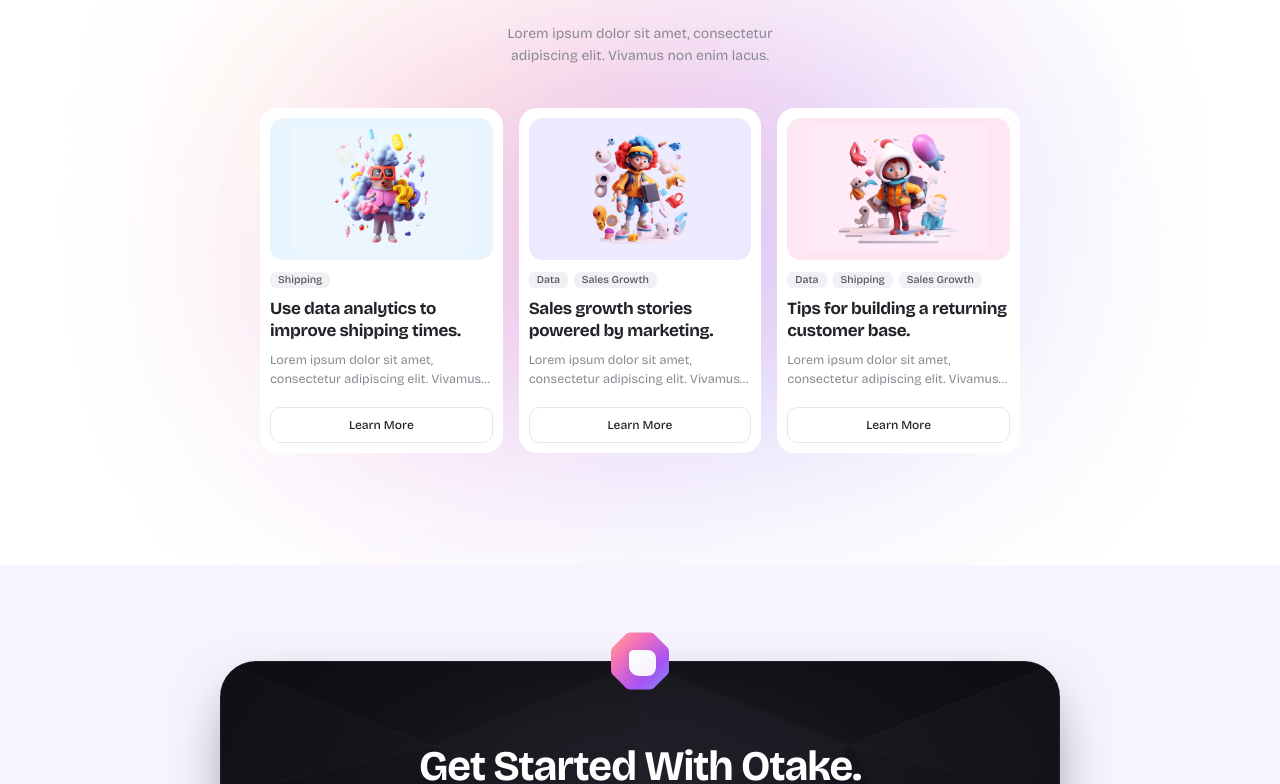
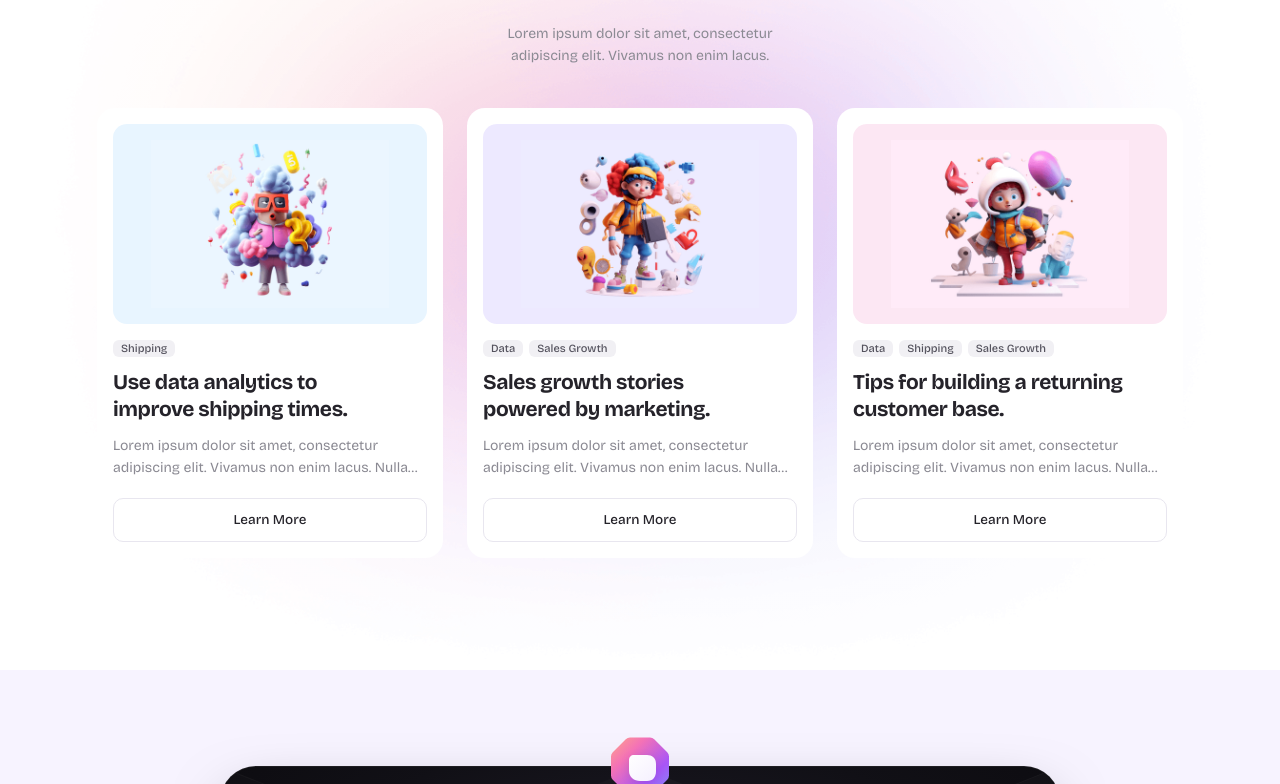
Before and after one commit to priyansh-kevalon/Otake-Website-Design, a React (Vite) app in the folder Otake-Frontend/: page / in a window 1280 px wide. Shown: the part 4956-5740 px from the top of the page. Built offline with nearby package versions, Linux system fonts and the light colour scheme.

Commit message:
style: adjust layout and spacing in Footer and BlogArticles sections for improved aesthetics and readability

```diff
--- a/Otake-Frontend/src/components/layout/Footer.jsx
+++ b/Otake-Frontend/src/components/layout/Footer.jsx
@@ -218,7 +218,7 @@ function Footer({ onNavigate, isAboutPage = false }) {
     >
       <h2 className="sr-only">Otake footer</h2>
 
-      <div className="otake-footer relative mx-auto w-[98%] rounded-[24px] border border-white/[0.08] px-6 py-10 sm:px-10 sm:py-14 lg:px-16 xl:h-[988px] xl:pb-8 xl:pt-[140px]">
+      <div className="otake-footer relative mx-auto w-[98%] rounded-[24px] border border-white/[0.08] px-6 py-10 sm:px-10 sm:py-14 lg:px-16 xl:min-h-[988px] xl:pb-8 xl:pt-[140px]">
         <PerspectiveWireframe />
 
         {/* ---------------- 1. TOP TIER: 3 Feature Highlights ---------------- */}
--- a/Otake-Frontend/src/components/sections/BlogArticles.jsx
+++ b/Otake-Frontend/src/components/sections/BlogArticles.jsx
@@ -29,47 +29,47 @@ function ArticleCard({ id, image, imageBg, categories, title, wideOnSm }) {
   return (
     <article
       id={id}
-      className={`flex min-h-[345px] flex-col scroll-mt-6 rounded-[18px] bg-white p-2.5 ${
+      className={`flex min-h-[450px] flex-col scroll-mt-6 rounded-[18px] bg-white p-4 ${
         wideOnSm
-          ? 'sm:col-span-2 sm:mx-auto sm:w-full sm:max-w-[calc(50%-8px)] lg:col-span-1 lg:mx-0 lg:w-auto lg:max-w-none'
+          ? 'sm:col-span-2 sm:mx-auto sm:w-full sm:max-w-[calc(50%-12px)] lg:col-span-1 lg:mx-0 lg:w-auto lg:max-w-none'
           : ''
       }`}
     >
       <div
-        className={`flex h-[142px] w-full items-center justify-center overflow-hidden rounded-[14px] ${imageBg}`}
+        className={`flex h-[200px] w-full items-center justify-center overflow-hidden rounded-[14px] ${imageBg}`}
       >
         <img
           src={image}
           alt=""
           aria-hidden="true"
-          className="h-full w-full object-contain p-2"
+          className="h-full w-full object-contain p-4"
         />
       </div>
 
-      <div className="mt-3 flex flex-wrap items-center gap-1.5">
+      <div className="mt-4 flex flex-wrap items-center gap-1.5">
         {categories.map((category) => (
           <span
             key={category}
-            className="rounded-md bg-[#F1F0F4] px-2 py-[3px] text-[10.5px] font-medium leading-none text-[#55535E]"
+            className="rounded-md bg-[#F1F0F4] px-2 py-[3px] text-[11px] font-medium leading-none text-[#55535E]"
           >
             {category}
           </span>
         ))}
       </div>
 
-      <h3 className="mt-2.5 text-[17px] font-bold leading-[1.28] tracking-[-0.02em] text-[#25232A]">
+      <h3 className="mt-3 text-[21px] font-bold leading-[1.28] tracking-[-0.02em] text-[#25232A]">
         {title[0]}
         <br />
         {title[1]}
       </h3>
 
-      <p className="mt-2 line-clamp-2 text-[12.5px] leading-[1.55] text-[#8B8A93]">
+      <p className="mt-3 line-clamp-2 text-[14px] leading-[1.6] text-[#8B8A93]">
         {ARTICLE_DESCRIPTION}
       </p>
 
       <button
         type="button"
-        className="mt-auto flex h-9 w-full items-center justify-center rounded-[10px] border border-[#E8E6EF] bg-white text-[12px] font-medium text-[#25232A] transition-colors hover:border-[#D6D2E4] hover:bg-[#FAFAFC] focus:outline-none focus-visible:ring-2 focus-visible:ring-[#E8E6EF]"
+        className="mt-auto flex h-11 w-full items-center justify-center rounded-[10px] border border-[#E8E6EF] bg-white text-[13.5px] font-medium text-[#25232A] transition-colors hover:border-[#D6D2E4] hover:bg-[#FAFAFC] focus:outline-none focus-visible:ring-2 focus-visible:ring-[#E8E6EF]"
       >
         Learn More
       </button>
@@ -99,7 +99,7 @@ function BlogArticles() {
           </p>
         </div>
 
-        <div className="mx-auto mt-10 grid max-w-[760px] grid-cols-1 gap-4 sm:grid-cols-2 lg:grid-cols-3">
+        <div className="mx-auto mt-10 grid max-w-[1100px] grid-cols-1 gap-6 sm:grid-cols-2 lg:grid-cols-3">
           {ARTICLES.map((article, index) => (
             <ArticleCard
               key={article.id}
```
